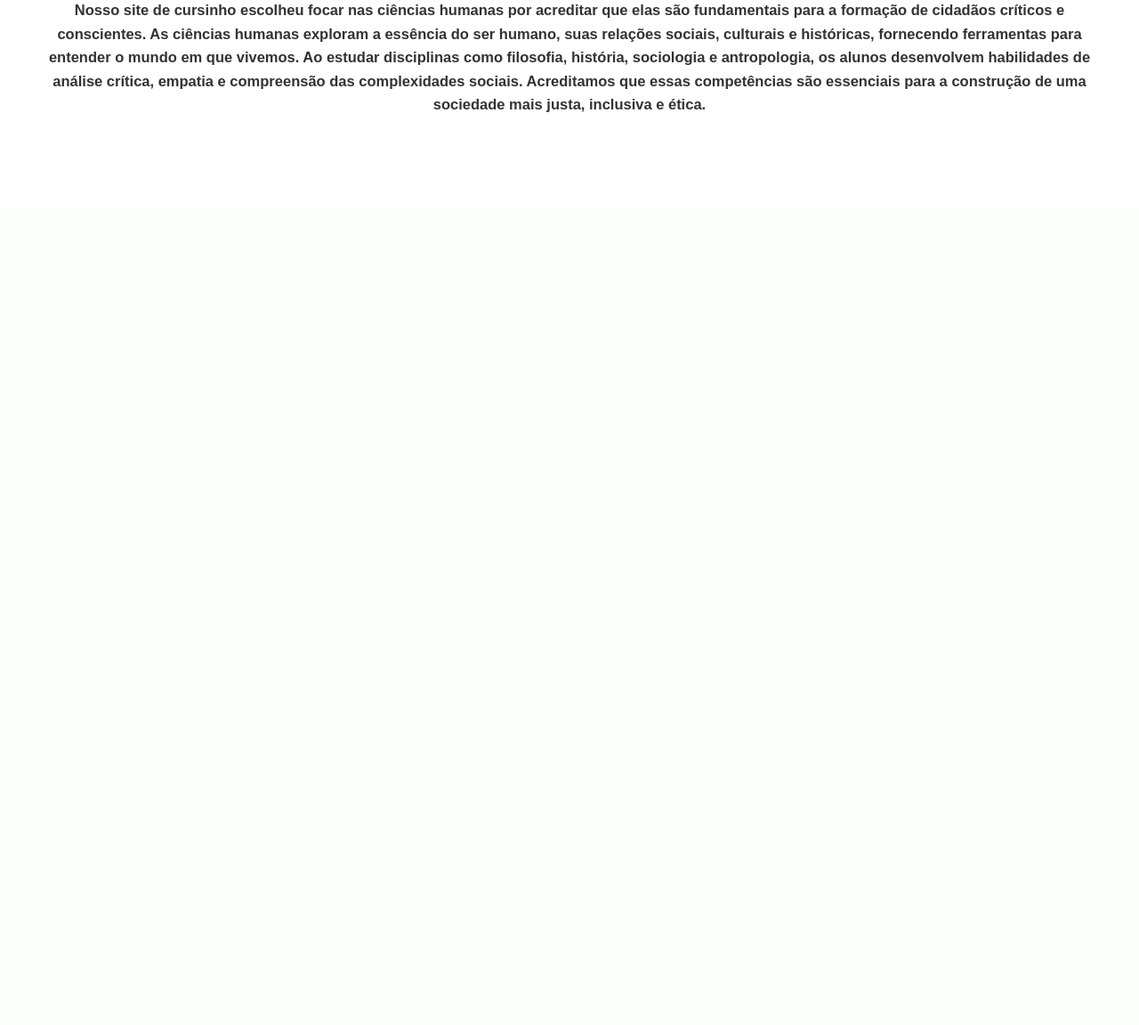
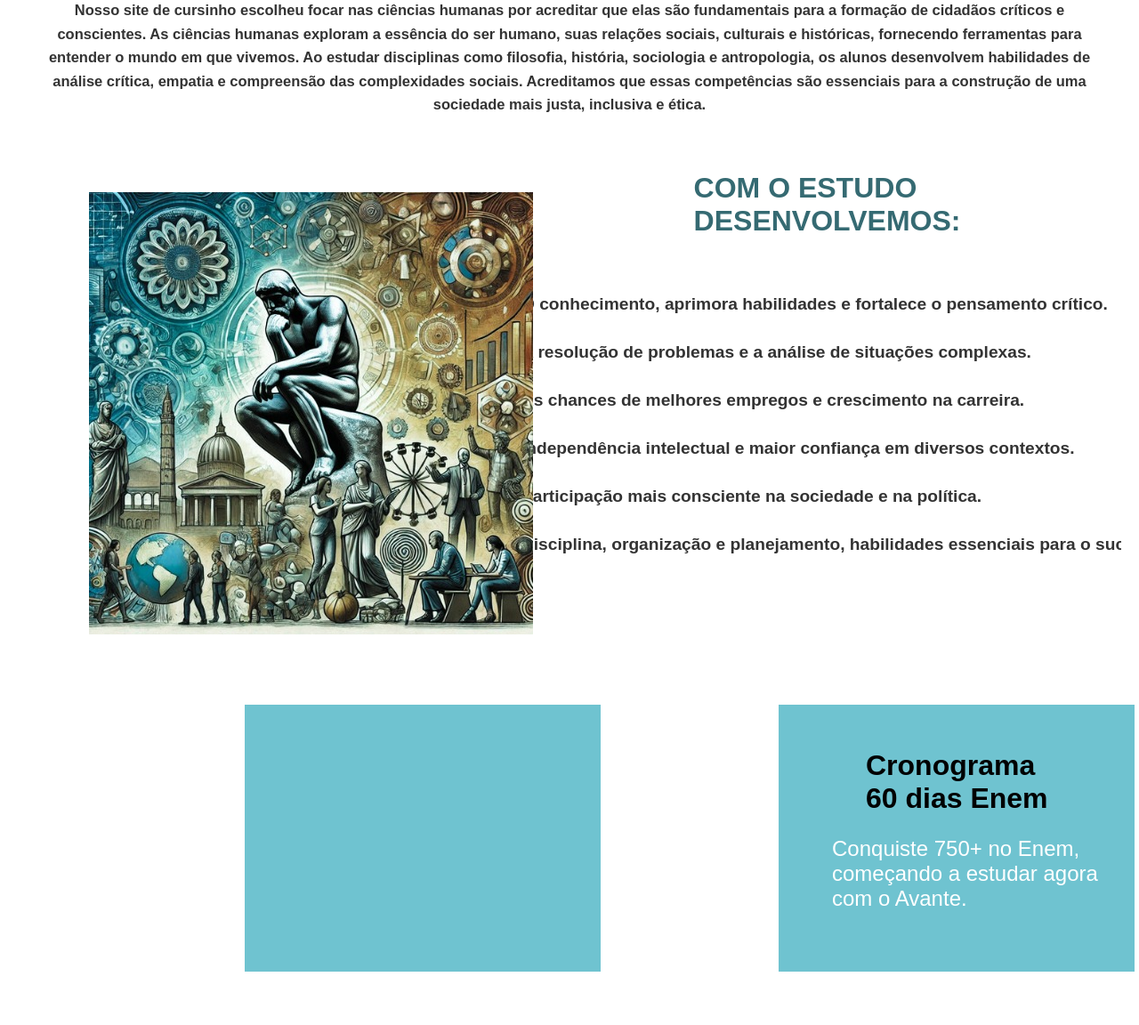
Before and after one commit to RyanHCR/Avante, a PHP site: page / in a window 1280 px wide. Shown: the part 566-1718 px from the top of the page at 89% size. Before the commit the page ends 692 px from the top, so only its background shows below. Run offline with PHP 8.4, Linux system fonts and the light colour scheme.

Commit message:
QUASE finalização da página inicial

```diff
--- a/Resources/Js/animation.js
+++ b/Resources/Js/animation.js
@@ -24,3 +24,26 @@ document.addEventListener('DOMContentLoaded', () => {
     window.addEventListener('scroll', checkVisibility);
     checkVisibility();
 });
+
+// Função para verificar se o elemento está visível na tela
+function isElementInViewport(el) {
+    const rect = el.getBoundingClientRect();
+    return (
+        rect.top >= 0 &&
+        rect.left >= 0 &&
+        rect.bottom <= (window.innerHeight || document.documentElement.clientHeight) &&
+        rect.right <= (window.innerWidth || document.documentElement.clientWidth)
+    );
+}
+
+// Função para adicionar a classe de animação quando o elemento estiver visível
+function handleScrollAnimation() {
+    const textContainer = document.querySelector('.text-container');
+    if (isElementInViewport(textContainer)) {
+        textContainer.classList.add('animate');
+        window.removeEventListener('scroll', handleScrollAnimation); // Remove o event listener após a animação
+    }
+}
+
+// Adiciona o event listener para detectar o scroll
+window.addEventListener('scroll', handleScrollAnimation);
--- a/Resources/css/index.css
+++ b/Resources/css/index.css
@@ -62,13 +62,6 @@ img.principal-image {
     margin-top: 15px;
 }
 
-img.second-image {
-    width: 729px;
-    height:670px;
-    margin-left: 220px;
-    margin-top: 50px;
-}
-
 .animated-text-container {
     display: flex;
     justify-content: center;
@@ -126,3 +119,89 @@ img.second-image {
 .info-text p {
     margin: 0; /* Remove margens padrão do parágrafo */
 }
+
+/* Estilo para o container da imagem e texto animado */
+.container {
+    display: flex;
+    align-items: center;
+    justify-content: space-between;
+    padding: 20px;
+}
+
+.image-container {
+    display: flex;
+    justify-content: center;
+    align-items: center;
+    margin-left: 80px;
+}
+
+.text-container {
+    flex: 1;
+    display: flex;
+    flex-direction: column; /* Para alinhar o texto e a lista verticalmente */
+    justify-content: center;
+    align-items: flex-start; /* Alinhar itens à esquerda */
+    position: relative;
+    overflow: hidden;
+    margin-bottom: 120px;
+}
+
+.animated-text, .animated-list {
+    font-size: 2rem;
+    font-weight: bold;
+    color: #333;
+    position: relative;
+    left: 100%; /* Começa fora da tela à direita */
+    white-space: nowrap;
+    opacity: 0; /* Invisível até que a animação inicie */
+}
+
+.animated-list {
+    font-size: 1.2rem; /* Tamanho menor para a lista */
+    font-weight: normal;
+    margin-top: 20px;
+}
+
+@keyframes slideInFromRight {
+    0% {
+        left: 100%; /* Fora da tela à direita */
+        opacity: 0;
+    }
+    100% {
+        left: 50%; /* Para perto do centro */
+        transform: translateX(-50%);
+        opacity: 1;
+    }
+}
+
+.text-container.animate .animated-text,
+.text-container.animate .animated-list {
+    animation: slideInFromRight 2s ease-out forwards;
+}
+
+.animated-list {
+    list-style-type: disc;
+    font-size: 1.2rem;
+    font-weight: normal;
+    margin-top: 20px;
+}
+
+.animated-list li {
+    margin-bottom: 10px;
+}
+
+
+.square-container {
+    display: flex;
+    justify-content: flex-start;
+    gap: 200px;
+    top:60px;
+    margin-left: 275px;
+    margin-bottom: 60px;
+}
+
+.square {
+    height: 300px;
+    width: 400px;
+    background-color: #6FC3D0;
+}
--- a/index.php
+++ b/index.php
@@ -29,5 +29,40 @@
         <b>Nosso site de cursinho escolheu focar nas ciências humanas por acreditar que elas são fundamentais para a formação de cidadãos críticos e conscientes. As ciências humanas exploram a essência do ser humano, suas relações sociais, culturais e históricas, fornecendo ferramentas para entender o mundo em que vivemos. Ao estudar disciplinas como filosofia, história, sociologia e antropologia, os alunos desenvolvem habilidades de análise crítica, empatia e compreensão das complexidades sociais. Acreditamos que essas competências são essenciais para a construção de uma sociedade mais justa, inclusiva e ética.</b>
     </div>
 
+    <div class="container">
+    <div class="image-container">
+        <img src="Resources/images/imgdc2.jpeg" alt="Imagem à esquerda" class="second-image">
+    </div>
+    <div class="text-container">
+        <div class="animated-text" style="color:#356A72"><br>COM O ESTUDO<br> DESENVOLVEMOS:<br></div>
+        <ul class="animated-list"><br><br>
+            <li><b>O conhecimento, aprimora habilidades e fortalece o pensamento crítico.</li></b>
+            <br>
+            <li><b>A resolução de problemas e a análise de situações complexas.</li></b>
+            <br>
+            <li><b>As chances de melhores empregos e crescimento na carreira.</li></b>
+            <br>
+            <li><b>Independência intelectual e maior confiança em diversos contextos.</li></b>
+            <br>
+            <li><b>Participação mais consciente na sociedade e na política.</li></b>
+            <br>
+            <li><b>Disciplina, organização e planejamento, habilidades essenciais para o sucesso.</li></b>
+        </ul>
+    </div>
+</div>
+
+<div class="square-container">
+    <div class="square">
+
+    </div>
+    <div class="square">
+        <div>
+            <h1 style="margin-left: 98px;margin-top:50px">Cronograma<br>60 dias Enem</h1>
+            <p style="margin-left: 60px;font-size:24px;color:white">Conquiste 750+ no Enem,<br> começando a estudar agora<br> com o Avante.</p>
+        </div>
+    </div>
+</div>
+
+
 </body>
 </html>
```
Also changed, not shown: Resources/images/imgdc2.jpeg (added).
